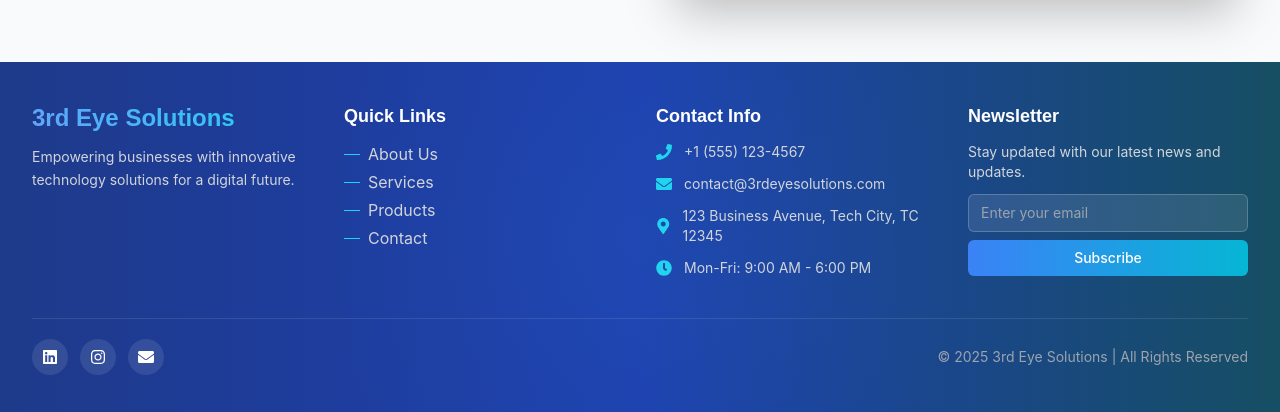
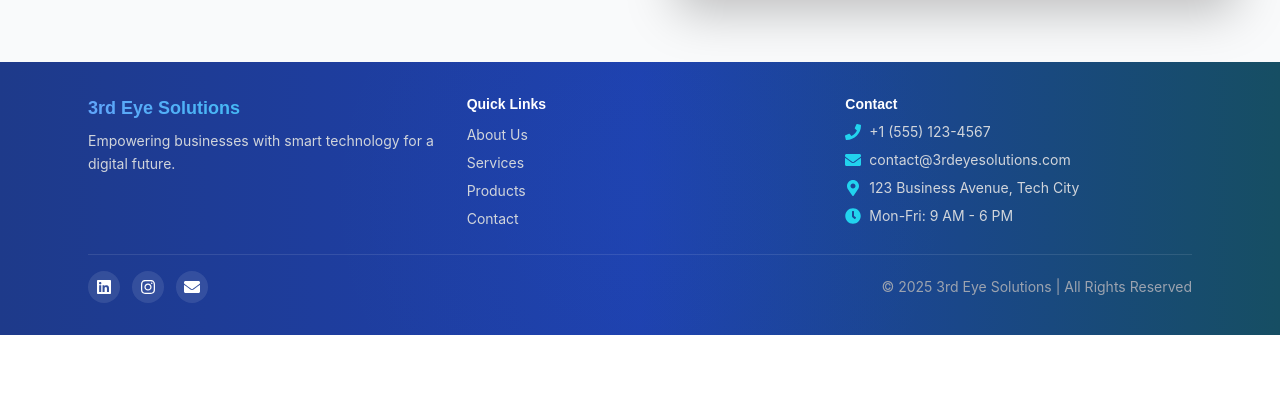
Before and after one commit to Sridharn97/Task, a React (Vite) app in the folder project/: page /contact in a window 1280 px wide. Shown: the part 1278-1690 px from the top of the page. After the commit the page ends 1613 px from the top, so only its background shows below. Built offline with nearby package versions, Linux system fonts and the light colour scheme.

Commit message:
New Update

```diff
--- a/project/src/components/DemoPopup.jsx
+++ b/project/src/components/DemoPopup.jsx
@@ -1,6 +1,8 @@
 import { useState, useEffect } from 'react';
 import { X } from 'lucide-react';
 import { motion, AnimatePresence } from 'framer-motion';
+import billing from "../assests/billing.png";
+
 
 export default function DemoPopup() {
   const [isOpen, setIsOpen] = useState(false);
@@ -19,9 +21,9 @@ export default function DemoPopup() {
 
   const handleChange = (e) => {
     const { name, value, type, checked } = e.target;
-    setFormData(prev => ({
+    setFormData((prev) => ({
       ...prev,
-      [name]: type === 'checkbox' ? checked : value
+      [name]: type === 'checkbox' ? checked : value,
     }));
   };
 
@@ -54,33 +56,39 @@ export default function DemoPopup() {
           >
             <div className="bg-white rounded-3xl shadow-2xl max-w-3xl w-full overflow-hidden relative flex flex-col md:flex-row">
 
-              {/* Left Section */}
+              {/* Left Section with background image */}
               <motion.div
                 initial={{ opacity: 0, x: -40 }}
                 animate={{ opacity: 1, x: 0 }}
                 transition={{ delay: 0.2 }}
-                className="md:w-1/2 bg-gradient-to-br from-blue-500 to-indigo-600 text-white flex flex-col items-center justify-center p-8 relative"
+                className="md:w-1/2 bg-cover bg-center text-white flex flex-col items-center justify-center p-8 relative"
+                style={{
+                  backgroundImage: `url(${billing})`,
+                  backgroundRepeat: 'no-repeat',
+                }}
               >
-                {/* Floating offer badge */}
+                {/* Overlay for better text visibility */}
+                <div className="absolute inset-0 bg-gradient-to-br from-blue-600/70 to-indigo-700/60"></div>
+
+                <div className="relative z-10 text-center space-y-4">
                   <motion.div
                     animate={{ y: [0, -8, 0] }}
                     transition={{ duration: 3, repeat: Infinity, ease: 'easeInOut' }}
-                  className="bg-yellow-400 text-blue-900 font-bold px-4 py-2 rounded-full text-sm mb-4 shadow-lg"
+                    className="bg-yellow-400 text-blue-900 font-bold px-4 py-2 rounded-full text-sm mb-4 shadow-lg inline-block"
                   >
                     🎁 Get 1-Month Free Trial
                   </motion.div>
 
-                <div className="text-center space-y-4">
                   <h2 className="text-3xl font-bold tracking-tight">3rd Eye Smart Billing</h2>
                   <p className="text-sm opacity-90">
                     Simplify your billing, grow your business effortlessly.
                   </p>
-                </div>
 
-                <div className="mt-8 flex gap-3">
+                  <div className="mt-8 flex justify-center gap-3">
                     <div className="w-4 h-4 bg-orange-400 rounded-full shadow-md" />
                     <div className="w-4 h-4 bg-orange-500 rounded-full shadow-md" />
                     <div className="w-4 h-4 bg-orange-400 rounded-full shadow-md" />
+                  </div>
                 </div>
               </motion.div>
 
--- a/project/src/components/Footer.jsx
+++ b/project/src/components/Footer.jsx
@@ -1,5 +1,12 @@
 import { motion } from 'framer-motion';
-import { FaLinkedin, FaInstagram, FaEnvelope, FaPhone, FaMapMarkerAlt, FaClock } from 'react-icons/fa';
+import {
+  FaLinkedin,
+  FaInstagram,
+  FaEnvelope,
+  FaPhone,
+  FaMapMarkerAlt,
+  FaClock,
+} from 'react-icons/fa';
 
 const Footer = () => {
   const socialLinks = [
@@ -11,8 +18,8 @@ const Footer = () => {
   const contactInfo = [
     { icon: FaPhone, text: '+1 (555) 123-4567', href: 'tel:+15551234567' },
     { icon: FaEnvelope, text: 'contact@3rdeyesolutions.com', href: 'mailto:contact@3rdeyesolutions.com' },
-    { icon: FaMapMarkerAlt, text: '123 Business Avenue, Tech City, TC 12345', href: '#' },
-    { icon: FaClock, text: 'Mon-Fri: 9:00 AM - 6:00 PM', href: '#' },
+    { icon: FaMapMarkerAlt, text: '123 Business Avenue, Tech City', href: '#' },
+    { icon: FaClock, text: 'Mon-Fri: 9 AM - 6 PM', href: '#' },
   ];
 
   const quickLinks = [
@@ -23,47 +30,47 @@ const Footer = () => {
   ];
 
   return (
-    <footer className="relative bg-gradient-to-r from-blue-900 via-blue-800 to-cyan-900 text-white py-10">
-      <div className="absolute inset-0 opacity-20">
+    <footer className="relative bg-gradient-to-r from-blue-900 via-blue-800 to-cyan-900 text-white py-8">
+      {/* Subtle Glow Background */}
+      <div className="absolute inset-0 opacity-10">
         <div className="absolute inset-0 bg-[radial-gradient(circle_at_50%_50%,rgba(56,189,248,0.3),transparent_50%)]"></div>
       </div>
 
-      <div className="relative max-w-7xl mx-auto px-4 sm:px-6 lg:px-8">
-        {/* Main Footer Grid */}
-        <div className="grid grid-cols-1 sm:grid-cols-2 lg:grid-cols-4 gap-8 mb-10">
+      <div className="relative max-w-6xl mx-auto px-4 sm:px-6">
+        {/* Main Grid */}
+        <div className="grid grid-cols-1 sm:grid-cols-3 gap-8 mb-6">
           {/* Company Info */}
           <motion.div
-            initial={{ opacity: 0, y: 20 }}
+            initial={{ opacity: 0, y: 10 }}
             whileInView={{ opacity: 1, y: 0 }}
             viewport={{ once: true }}
-            className="space-y-3"
+            className="space-y-2 text-center sm:text-left"
           >
-            <h3 className="text-xl sm:text-2xl font-bold bg-gradient-to-r from-blue-400 to-cyan-400 bg-clip-text text-transparent">
+            <h3 className="text-lg font-bold bg-gradient-to-r from-blue-400 to-cyan-400 bg-clip-text text-transparent">
               3rd Eye Solutions
             </h3>
             <p className="text-gray-300 text-sm leading-relaxed">
-              Empowering businesses with innovative technology solutions for a digital future.
+              Empowering businesses with smart technology for a digital future.
             </p>
           </motion.div>
 
           {/* Quick Links */}
           <motion.div
-            initial={{ opacity: 0, y: 20 }}
+            initial={{ opacity: 0, y: 10 }}
             whileInView={{ opacity: 1, y: 0 }}
             viewport={{ once: true }}
             transition={{ delay: 0.1 }}
-            className="space-y-3"
+            className="text-center sm:text-left"
           >
-            <h4 className="text-lg font-semibold">Quick Links</h4>
+            <h4 className="text-sm font-semibold mb-2">Quick Links</h4>
             <ul className="space-y-1">
               {quickLinks.map((link) => (
                 <li key={link.text}>
                   <a
                     href={link.href}
-                    className="text-gray-300 hover:text-cyan-400 transition-all duration-200 flex items-center space-x-2"
+                    className="text-gray-300 hover:text-cyan-400 transition-all duration-200 text-sm"
                   >
-                    <span className="h-px w-4 bg-cyan-400"></span>
-                    <span>{link.text}</span>
+                    {link.text}
                   </a>
                 </li>
               ))}
@@ -72,19 +79,19 @@ const Footer = () => {
 
           {/* Contact Info */}
           <motion.div
-            initial={{ opacity: 0, y: 20 }}
+            initial={{ opacity: 0, y: 10 }}
             whileInView={{ opacity: 1, y: 0 }}
             viewport={{ once: true }}
             transition={{ delay: 0.2 }}
-            className="space-y-3"
+            className="text-center sm:text-left"
           >
-            <h4 className="text-lg font-semibold">Contact Info</h4>
-            <ul className="space-y-3">
+            <h4 className="text-sm font-semibold mb-2">Contact</h4>
+            <ul className="space-y-2">
               {contactInfo.map((info) => (
                 <li key={info.text}>
                   <a
                     href={info.href}
-                    className="flex items-center space-x-3 text-gray-300 hover:text-cyan-400 transition-all duration-200 text-sm"
+                    className="flex justify-center sm:justify-start items-center space-x-2 text-gray-300 hover:text-cyan-400 text-sm transition-all"
                   >
                     <info.icon className="w-4 h-4 text-cyan-400" />
                     <span>{info.text}</span>
@@ -93,36 +100,14 @@ const Footer = () => {
               ))}
             </ul>
           </motion.div>
-
-          {/* Newsletter */}
-          <motion.div
-            initial={{ opacity: 0, y: 20 }}
-            whileInView={{ opacity: 1, y: 0 }}
-            viewport={{ once: true }}
-            transition={{ delay: 0.3 }}
-            className="space-y-3"
-          >
-            <h4 className="text-lg font-semibold">Newsletter</h4>
-            <p className="text-gray-300 text-sm">Stay updated with our latest news and updates.</p>
-            <form className="space-y-2">
-              <input
-                type="email"
-                placeholder="Enter your email"
-                className="w-full px-3 py-2 rounded-md bg-white/10 border border-white/20 focus:border-cyan-400 focus:ring-1 focus:ring-cyan-400 outline-none transition-all duration-200 text-sm"
-              />
-              <button className="w-full px-3 py-2 bg-gradient-to-r from-blue-500 to-cyan-500 hover:from-blue-600 hover:to-cyan-600 rounded-md transition-all duration-200 font-medium text-sm">
-                Subscribe
-              </button>
-            </form>
-          </motion.div>
         </div>
 
-        {/* Social Links & Copyright */}
-        <div className="pt-5 border-t border-white/10">
-          <div className="flex flex-col md:flex-row justify-between items-center space-y-4 md:space-y-0">
+        {/* Divider & Social */}
+        <div className="border-t border-white/10 pt-4 flex flex-col sm:flex-row justify-between items-center gap-3">
+          {/* Social Icons */}
           <motion.div
-              initial={{ opacity: 0, y: 20 }}
-              whileInView={{ opacity: 1, y: 0 }}
+            initial={{ opacity: 0 }}
+            whileInView={{ opacity: 1 }}
             viewport={{ once: true }}
             className="flex space-x-3"
           >
@@ -131,25 +116,25 @@ const Footer = () => {
                 key={social.label}
                 href={social.href}
                 aria-label={social.label}
-                  whileHover={{ scale: 1.15 }}
+                whileHover={{ scale: 1.1 }}
                 whileTap={{ scale: 0.95 }}
-                  className="w-9 h-9 rounded-full bg-white/10 backdrop-blur-sm flex items-center justify-center hover:bg-white/20 transition-all"
+                className="w-8 h-8 rounded-full bg-white/10 flex items-center justify-center hover:bg-white/20 transition-all"
               >
                 <social.icon className="w-4 h-4" />
               </motion.a>
             ))}
           </motion.div>
 
+          {/* Copyright */}
           <motion.p
             initial={{ opacity: 0 }}
             whileInView={{ opacity: 1 }}
             viewport={{ once: true }}
-              transition={{ delay: 0.2 }}
-              className="text-center text-gray-400 text-sm"
+            transition={{ delay: 0.1 }}
+            className="text-gray-400 text-xs sm:text-sm text-center"
           >
             © 2025 3rd Eye Solutions | All Rights Reserved
           </motion.p>
-          </div>
         </div>
       </div>
     </footer>
```
Also changed, not shown: project/src/assests/billing.png (added). Lines whose indentation alone changed are shown as unchanged.
